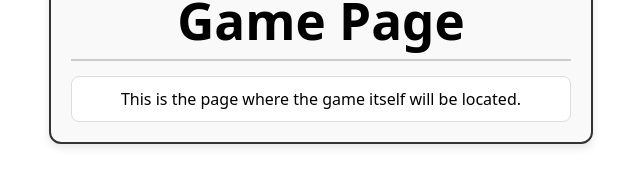
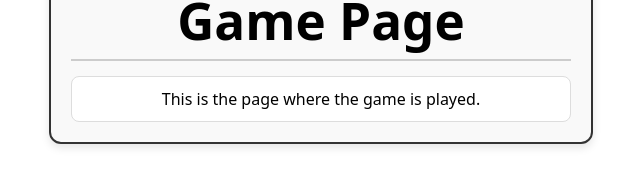
Before and after one commit to Frommflin/fwk-femiral-frontend, a React (Vite) app: page /play in a window 1280 px wide. Shown: the part 124-296 px from the top of the page, without its empty margins (319-959 px from the left). Built offline with nearby package versions, Linux system fonts and the light colour scheme.

Commit message:
testing gitaction

```diff
--- a/src/pages/Game/Game.page.jsx
+++ b/src/pages/Game/Game.page.jsx
@@ -1,5 +1,5 @@
-import React from 'react'
-import styles from './game.module.css'
+import React from "react";
+import styles from "./game.module.css";
 
 const Game = () => {
   return (
@@ -7,11 +7,11 @@ const Game = () => {
       <div className={styles.container}>
         <h1 className={styles.heading}>Game Page</h1>
         <div className={styles.text}>
-          This is the page where the game itself will be located.
+          This is the page where the game is played.
         </div>
       </div>
     </>
-  )
-}
+  );
+};
 
-export default Game
+export default Game;
```
